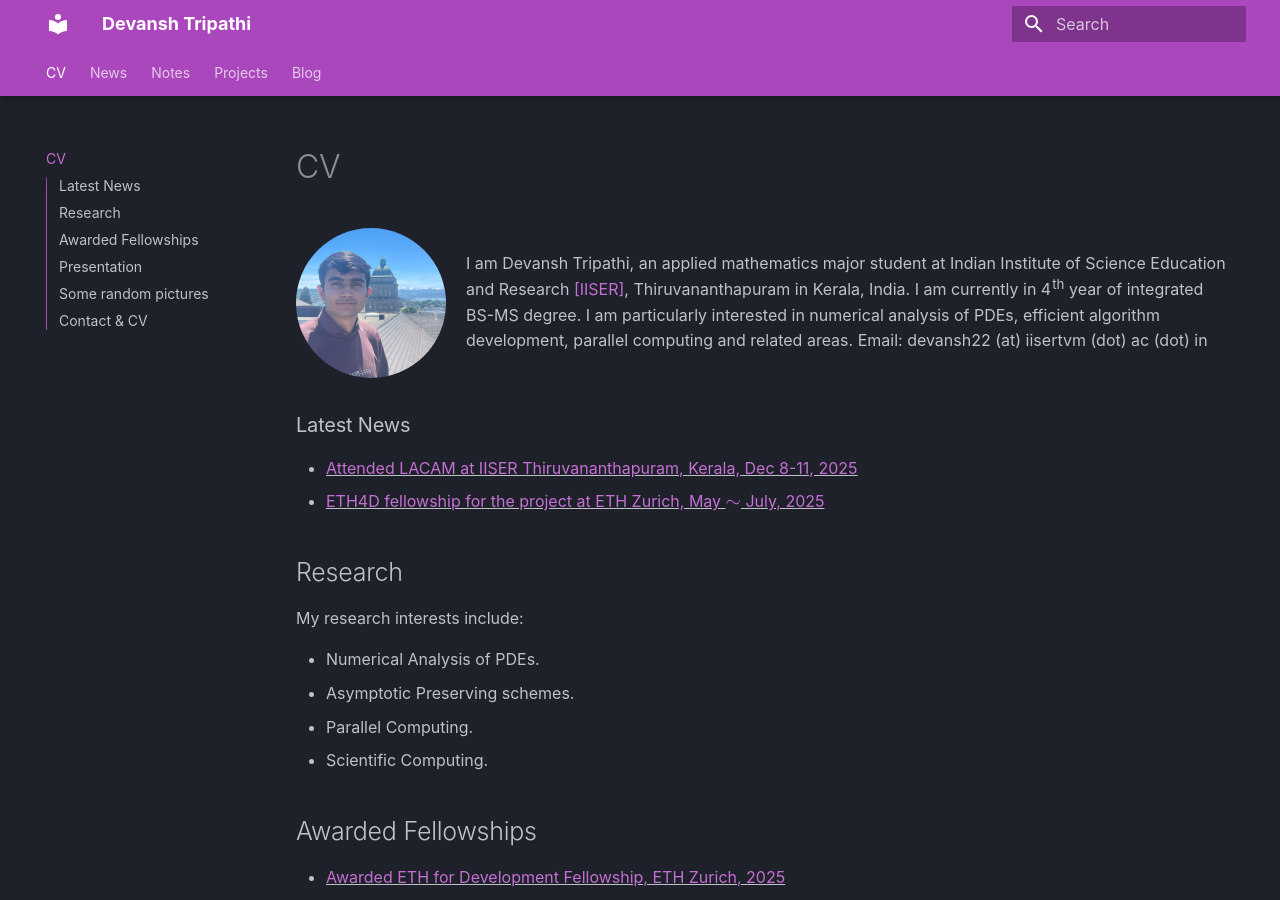
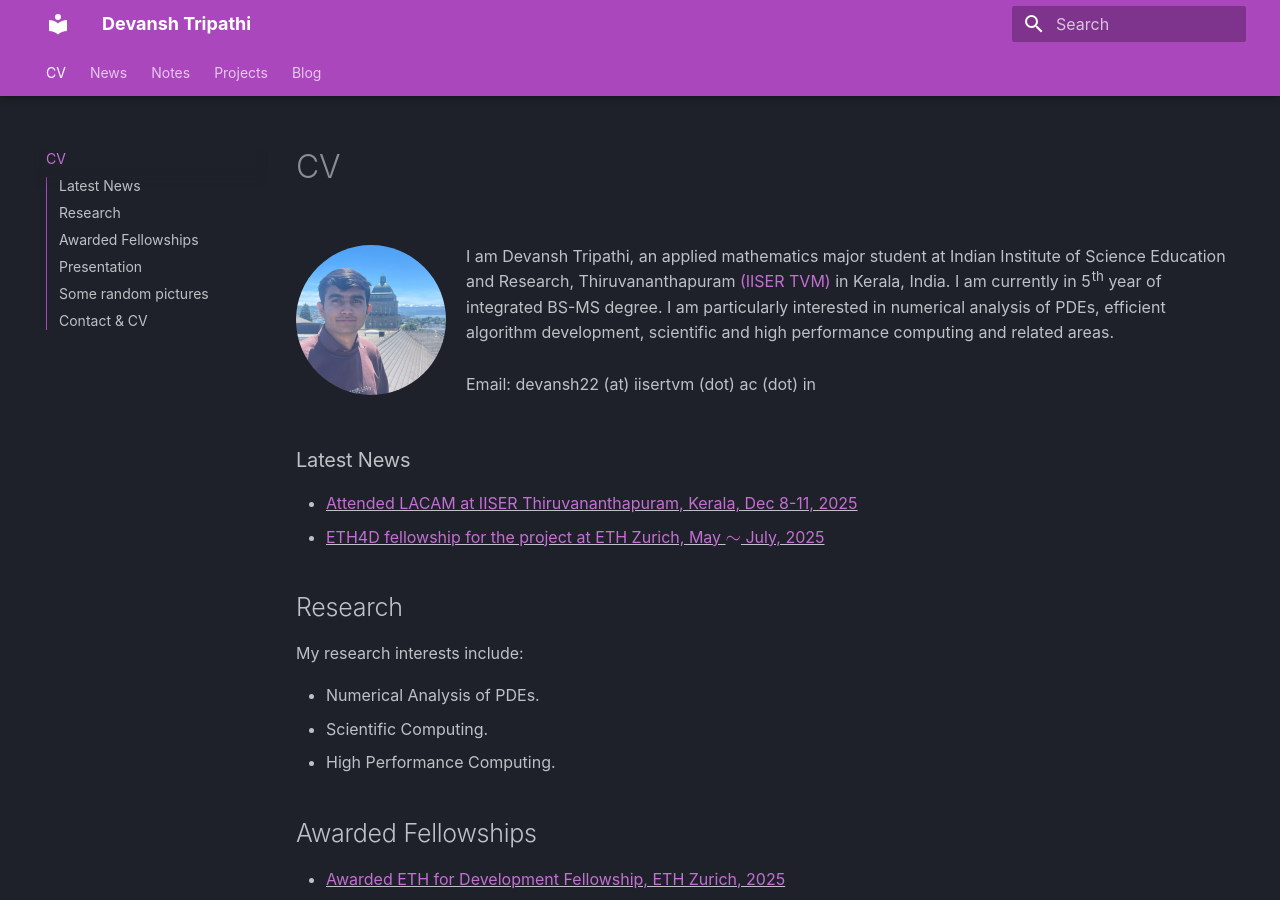
Before and after one commit to Devansh1106/devansh1106.github.io, an MkDocs documentation site: the page built from docs/index.md, in a window 1280 px wide and 900 px high. Built offline with MkDocs 1.6.1 and Material for MkDocs 9.7.7, drawn with Linux system fonts in a browser that asks for light colours; some web fonts are replaced.

Commit message:
Updated some info

```diff
--- a/docs/index.md
+++ b/docs/index.md
@@ -4,8 +4,9 @@
        loading="lazy"
        style="border-radius: 50%; width: 150px; height: 150px; object-fit: cover; margin-right: 20px;">
   <p>
-    I am Devansh Tripathi, an applied mathematics major student at Indian Institute of Science Education and Research
-    <a href="https://www.iisertvm.ac.in">[IISER]</a>, Thiruvananthapuram in Kerala, India. I am currently in 4<sup>th</sup> year of integrated BS-MS degree. I am particularly interested in numerical analysis of PDEs, efficient algorithm development, parallel computing and related areas. Email: devansh22 (at) iisertvm (dot) ac (dot) in
+    I am Devansh Tripathi, an applied mathematics major student at Indian Institute of Science Education and Research, Thiruvananthapuram <a href="https://www.iisertvm.ac.in">(IISER TVM)</a> in Kerala, India. I am currently in 5<sup>th</sup> year of integrated BS-MS degree. I am particularly interested in numerical analysis of PDEs, efficient algorithm development, scientific and high performance computing and related areas. <br> <br>
+
+    Email: devansh22 (at) iisertvm (dot) ac (dot) in
   </p>
 </div>
 
@@ -19,9 +20,8 @@
 My research interests include:
 
 - Numerical Analysis of PDEs.
-- Asymptotic Preserving schemes.
-- Parallel Computing.
 - Scientific Computing.
+- High Performance Computing.
 
 ## Awarded Fellowships
 
```
Also changed, not shown: docs/news/posts/2024-25-11-eth4d.md (+2 -3 lines), docs/notes/index.md (+4 -3 lines), docs/projects/index.md (+1 -1 lines).
